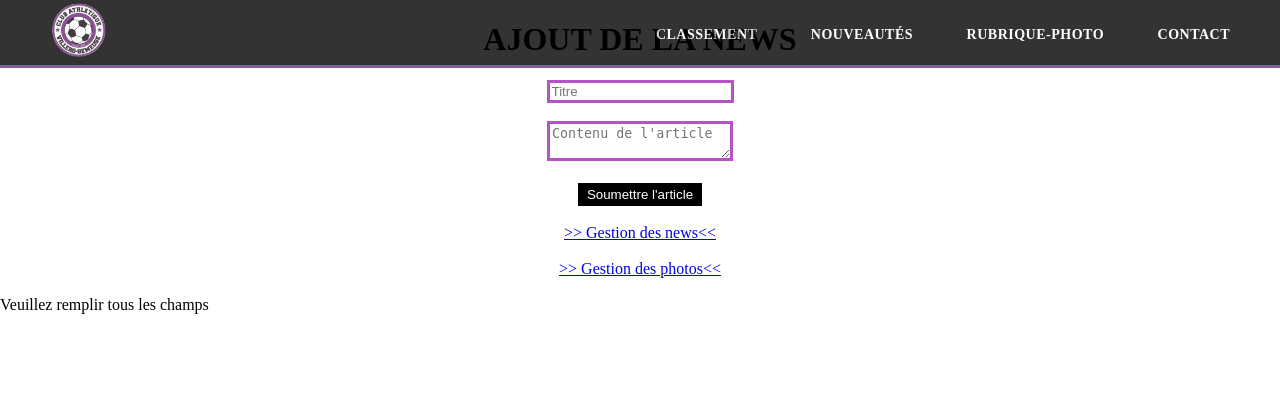
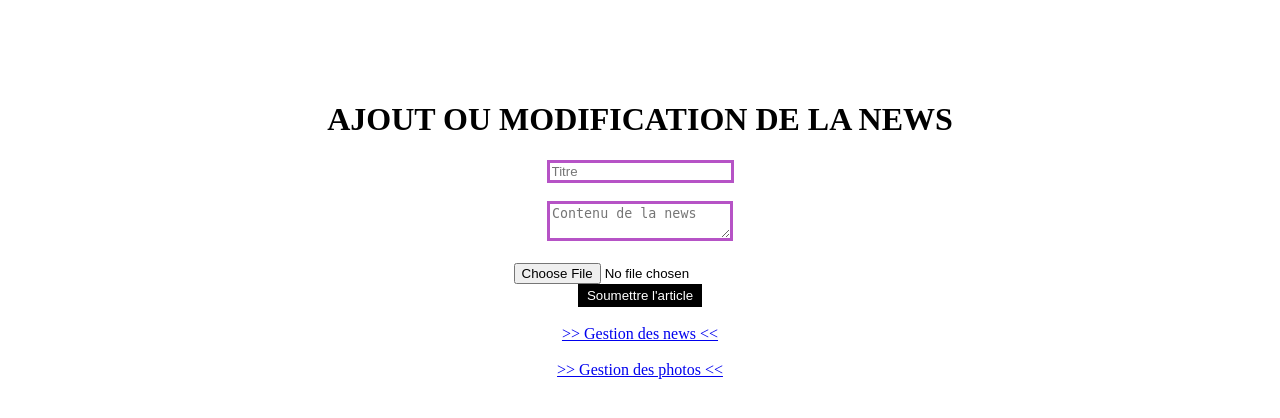
Before and after one commit to Jcollart/RUCBY, a PHP site: page /redaction.php in a window 1280 px wide. Shown: the top 418 px of the page. Run offline with PHP 8.4, Linux system fonts and the light colour scheme; some libraries are stand-ins or nearby versions.

Commit message:
mise a jour rquete modification

```diff
--- a/ajoutnews.php
+++ b/ajoutnews.php
@@ -14,7 +14,7 @@ catch(Exception $e)
 // Si tout va bien, on peut continuer
 if(isset($_GET['id_news']) AND !empty($_GET['id_news'])) {
    $get_id = htmlspecialchars($_GET['id_news']);
-   $article = $bdd->prepare('SELECT * FROM articles WHERE id_news = ?');
+   $article = $bdd->prepare('SELECT * FROM news WHERE id_news = ?');
    $article->execute(array($get_id));
    if($article->rowCount() == 1) {
       $article = $article->fetch();
--- a/css/gestionarticle.css
+++ b/css/gestionarticle.css
@@ -40,11 +40,10 @@
     padding-top: 7px; /*permet le centrage vertical*/
     text-align: center;
     color: #000;
-    background: #666;
-    background: linear-gradient( #666, #2C2C2C);
+    background: #999;
+    background: linear-gradient( #999, #2C2C2C);
     border-radius: 8px;
 }
-
 
 #titre{
     text-align: center;
--- a/index.php
+++ b/index.php
@@ -23,7 +23,7 @@
     <div class="carousel-item active">
       <img src="images/sport1.jpg" class="d-block w-100" alt="...">
 			<div class="carousel-caption d-none d-md-block">
-          <p>1</p>
+          <p>Le Futsal en plein développement</p>
         </div>
     </div>
     <div class="carousel-item">
--- a/redaction.php
+++ b/redaction.php
@@ -2,7 +2,7 @@
 try
 {
   // On se connecte à MySQL
-  $bdd = new PDO('mysql:host=localhost;dbname=futsal;charset=UTF8', 'commun', 'commun');
+  $bdd = new PDO('mysql:host=localhost;dbname=futsal;charset=UTF8', 'root', '');
 
 }
 catch(Exception $e)
@@ -15,8 +15,8 @@ catch(Exception $e)
 $mode_edition = 0;
 if(isset($_GET['edit']) AND !empty($_GET['edit'])) {
    $mode_edition = 1;
-   $edit_id = htmlspecialchars($_GET['edit']);
-   $edit_news = $bdd->prepare('SELECT * FROM news  WHERE  id_news = ?');
+     $edit_id = htmlspecialchars($_GET['edit']);
+   $edit_news = $bdd->prepare('SELECT * FROM news WHERE id_news = ?');
    $edit_news->execute(array($edit_id));
    if($edit_news->rowCount() == 1) {
       $edit_news = $edit_news->fetch();
@@ -24,28 +24,33 @@ if(isset($_GET['edit']) AND !empty($_GET['edit'])) {
       die('Erreur : la news n\'existe pas...');
    }
 }
-if(isset($_POST['titre_news'], $_POST['description_news'])) {
-   if(!empty($_POST['titre_news']) AND !empty($_POST['description_news'])) {
+if(isset($_POST['titre_news'], $_POST['description_news'], $_POST['nom_image'])) {
+   if(!empty($_POST['titre_news']) AND !empty($_POST['description_news']) AND !empty($_POST['nom_image'])) {
 
       $news_titre = htmlspecialchars($_POST['titre_news']);
       $news_contenu = htmlspecialchars($_POST['description_news']);
+      $image_nom = htmlspecialchars($_POST['nom_image']);
       if($mode_edition == 0) {
 
-         $ins = $bdd->prepare('INSERT INTO  news (titre_news, description_news, date_news) VALUES (?,?, NOW())');
+         $ins = $bdd->prepare('INSERT INTO  news (titre_news, description_news, date_news) VALUES (?, ?, NOW())');
          $ins->execute(array($news_titre, $news_contenu));
-         $lastid = $bdd->lastInsertId();
-
-      }
-         $message = 'Votre news a bien été posté';
+         $ins1 = $bdd->prepare("INSERT INTO image (nom_image) VALUES (?)");
+         $ins1->execute(array($image_nom));
+         //$lastid = $bdd->lastInsertId();
+         //$ins1 = $bdd->prepare("INSERT INTO  image (nom_image) VALUES ($image_nom)");
+         //$ins1->execute(array($image_nom));
+         //$lastid1 = $bdd->lastInsertId();
+         $ins2 = $bdd->prepare("INSERT INTO appartenir(id_news,id_image) VALUES( ?, ?)");
+         $ins2->execute();
+         $message = 'Votre news a bien été posté !';
       } else {
-         $update = $bdd->prepare('UPDATE news SET titre_news = ?, description_news = ?, date_news = NOW() WHERE id = ?');
+         $update = $bdd->prepare('UPDATE news SET titre_news = ?, description_news = ?, date_news = NOW() WHERE id_news = ?');
          $update->execute(array($news_titre, $news_contenu, $edit_id));
-         header('Location: http://127.0.0.1/html/Rucby/news.php?id='.$edit_id);
          $message = 'Votre news a bien été mis à jour !';
       }
    } else {
       $message = 'Veuillez remplir tous les champs';
-
+   }
 }
 ?>
 <!DOCTYPE html>
@@ -58,27 +63,26 @@ if(isset($_POST['titre_news'], $_POST['description_news'])) {
 </head>
 
 <body>
-   <?php include('header.php');?>
 
+   <br/><br/><br/><br/>
 
    <div titreajout>
       <center>
-         <h1> AJOUT DE LA NEWS </h1>
+         <h1> AJOUT OU MODIFICATION DE LA NEWS </h1>
          <center>
    </div>
 
    <form method="POST" enctype="multipart/form-data">
       <center><input type="text" name="titre_news" placeholder="Titre" <?php if($mode_edition == 1) { ?> value="<?=
       $edit_news['titre_news'] ?>" <?php } ?> /><br /><br />
-         <textarea name="description_news" placeholder="Contenu de l'article"><?php if($mode_edition == 1) { ?><?=
+         <textarea name="description_news" placeholder="Contenu de la news"><?php if($mode_edition == 1) { ?><?=
       $edit_news['description_news'] ?><?php } ?></textarea><br /><br />
-         <?php if($mode_edition == 1) { ?>
-         <input type="file" name="images" /><br /><br />
-         <?php } ?>
+          <?php if($mode_edition == 0) { ?>
+          <input type="file" name="images" <?php } ?><br/><br />
          <input type="submit" value="Soumettre l'article" />
    </form><br /><br />
-   <a href="gestionarticle.php">>> Gestion des news<<</a><br /><br />
-   <a href="gestionphoto.php">>> Gestion des photos<<</a></center>
+   <a href="gestionarticle.php">>> Gestion des news <<</a><br /><br />
+   <a href="gestionphoto.php">>> Gestion des photos <<</a></center>
    <br />
    <?php if(isset($message)) { echo $message; } ?>
 </body>
```
Also changed, not shown: gestionarticle.php (+7 -6 lines), supprimer.php (+5 -5 lines), images/9 - Copie.jpg (added).
